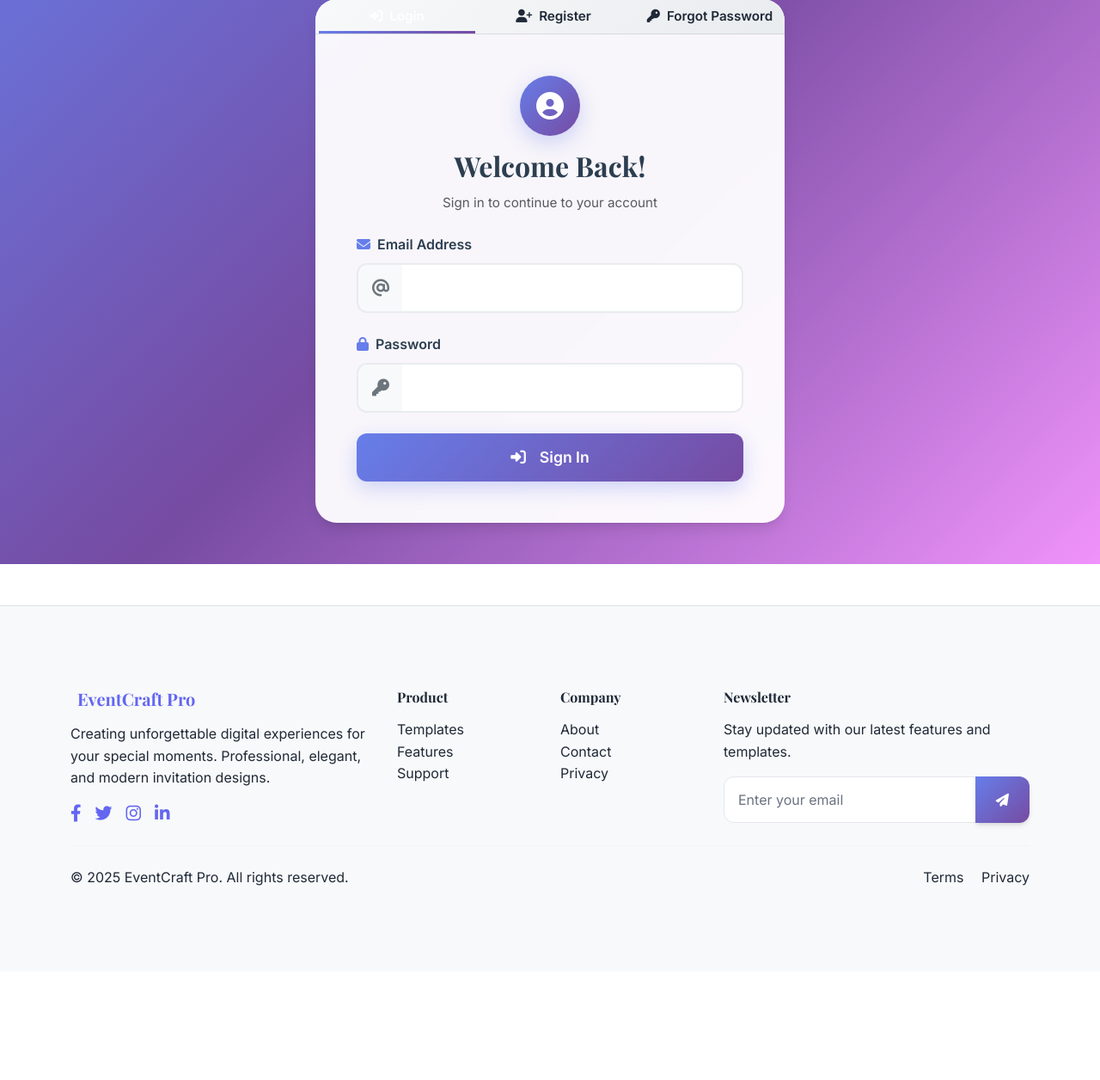
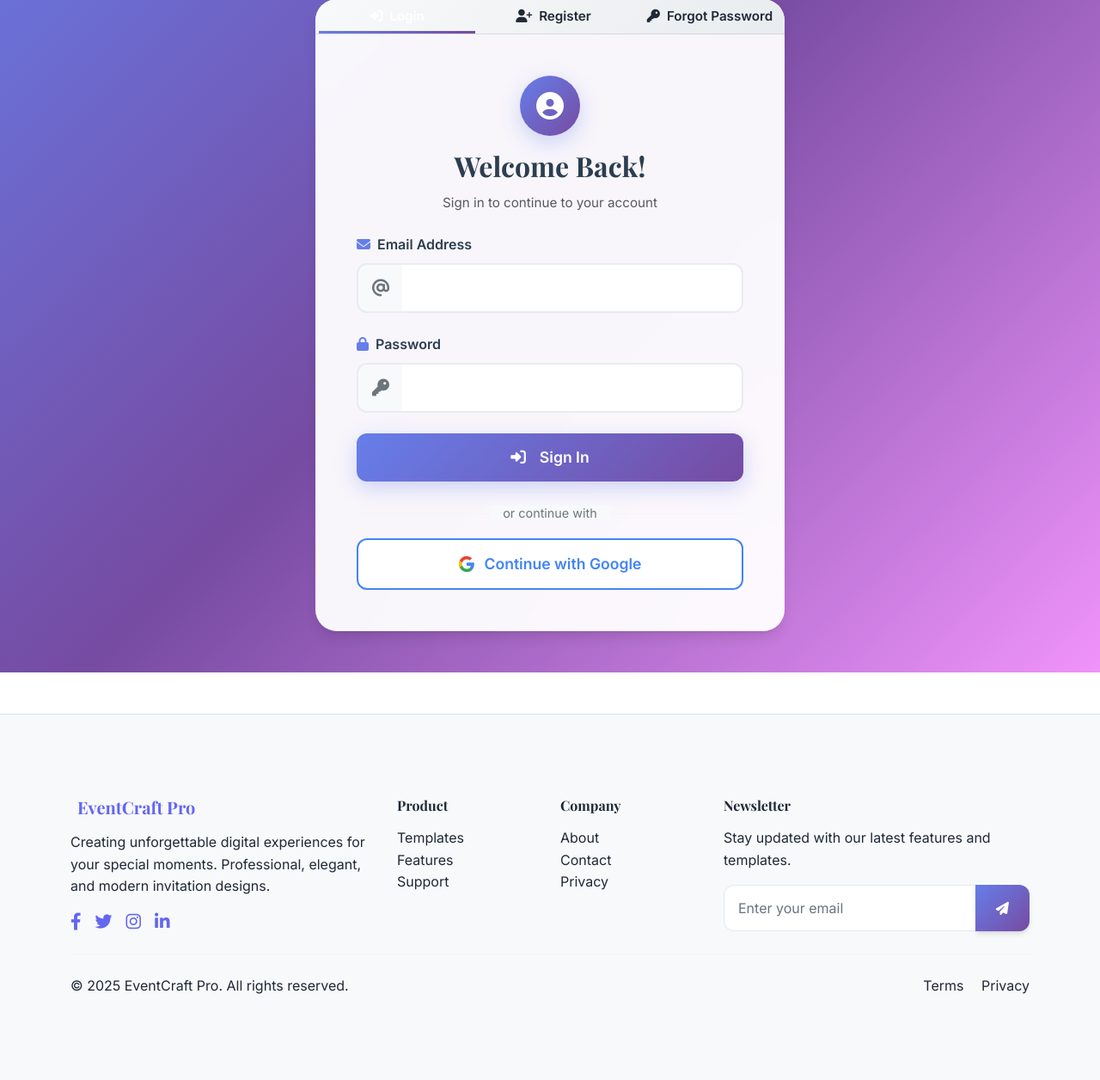
Before and after one commit to Madhan098/eventcraft, a Flask app: page /auth in a window 1280 px wide. Shown: the part 387-1643 px from the top of the page at 86% size. Before the commit the page ends 1417 px from the top, so only its background shows below. Run offline with Flask 3, Linux system fonts and the light colour scheme; some libraries are stand-ins or nearby versions.

Commit message:
Add Google OAuth authentication and auto-redirect after registration
- Implemented Google OAuth authentication with secure state parameter
- Added auto-redirect to dashboard after account creation (no manual login required)
- Updated User model to include google_id field for OAuth users
- Enhanced login page with Google sign-in buttons for both login and register forms
- Added comprehensive Google OAuth setup documentation
- Updated requirements.txt with Google OAuth dependencies
- Users can now sign in with Google or traditional email/password
- Seamless integration between OAuth and existing user system

```diff
--- a/app.py
+++ b/app.py
@@ -10,6 +10,11 @@ import datetime
 app = Flask(__name__, static_folder='static', static_url_path='/static')
 app.secret_key = os.environ.get("SESSION_SECRET", "eventcraft-secret-key-2024")
 app.wsgi_app = ProxyFix(app.wsgi_app, x_proto=1, x_host=1)
+
+# Google OAuth Configuration
+app.config['GOOGLE_CLIENT_ID'] = os.environ.get('GOOGLE_CLIENT_ID')
+app.config['GOOGLE_CLIENT_SECRET'] = os.environ.get('GOOGLE_CLIENT_SECRET')
+app.config['GOOGLE_REDIRECT_URI'] = os.environ.get('GOOGLE_REDIRECT_URI', 'http://localhost:5000/auth/google/callback')
 
 # Configure session
 from datetime import timedelta
--- a/models.py
+++ b/models.py
@@ -12,6 +12,7 @@ class User(db.Model):
     mobile = db.Column(db.String(15), nullable=False)
     password_hash = db.Column(db.String(255), nullable=False)
     is_verified = db.Column(db.Boolean, default=False)
+    google_id = db.Column(db.String(100), unique=True, nullable=True)
     created_at = db.Column(db.DateTime, default=datetime.utcnow)
     updated_at = db.Column(db.DateTime, default=datetime.utcnow, onupdate=datetime.utcnow)
 
--- a/requirements.txt
+++ b/requirements.txt
@@ -12,3 +12,7 @@ psycopg2-binary>=2.9.0,<3.0.0
 gunicorn>=20.0.0,<25.0.0
 Flask-WTF>=1.0.0,<2.0.0
 WTForms>=3.0.0,<4.0.0
+requests>=2.28.0,<3.0.0
+google-auth>=2.0.0,<3.0.0
+google-auth-oauthlib>=1.0.0,<2.0.0
+google-auth-httplib2>=0.1.0,<1.0.0
--- a/routes.py
+++ b/routes.py
@@ -9,6 +9,8 @@ import json
 import random
 import string
 import os
+import requests
+from urllib.parse import urlencode
 
 # Helper function to check authentication (moved outside register_routes)
 def is_authenticated():
@@ -162,11 +164,17 @@ def register_routes(app):
                     user.is_verified = True
                     db.session.commit()
 
+                    # Automatically log in the user
+                    session['user_id'] = user.id
+                    session['user_name'] = user.name
+                    session['user_email'] = user.email
+                    session.permanent = True
+
                     # Clear temp session
                     session.pop('temp_email', None)
 
-                    flash('Email verified successfully! Please login.', 'success')
-                    return redirect(url_for('auth'))
+                    flash('Email verified successfully! Welcome to EventCraft!', 'success')
+                    return redirect(url_for('dashboard'))
                 else:
                     flash('User not found', 'error')
                     return redirect(url_for('auth'))
@@ -178,6 +186,111 @@ def register_routes(app):
             app.logger.error(f"OTP verification error: {str(e)}")
             flash('Verification failed. Please try again.', 'error')
             return redirect(url_for('verify_otp'))
+
+    @app.route('/auth/google')
+    def google_auth():
+        """Initiate Google OAuth flow"""
+        if is_authenticated():
+            return redirect(url_for('dashboard'))
+
+        # Generate state parameter for security
+        state = ''.join(random.choices(string.ascii_letters + string.digits, k=32))
+        session['oauth_state'] = state
+
+        # Google OAuth URL
+        params = {
+            'client_id': app.config['GOOGLE_CLIENT_ID'],
+            'redirect_uri': app.config['GOOGLE_REDIRECT_URI'],
+            'scope': 'openid email profile',
+            'response_type': 'code',
+            'state': state,
+            'access_type': 'offline',
+            'prompt': 'consent'
+        }
+
+        auth_url = f"https://accounts.google.com/o/oauth2/v2/auth?{urlencode(params)}"
+        return redirect(auth_url)
+
+    @app.route('/auth/google/callback')
+    def google_callback():
+        """Handle Google OAuth callback"""
+        try:
+            # Verify state parameter
+            if request.args.get('state') != session.get('oauth_state'):
+                flash('Invalid state parameter', 'error')
+                return redirect(url_for('auth'))
+
+            code = request.args.get('code')
+            if not code:
+                flash('Authorization code not received', 'error')
+                return redirect(url_for('auth'))
+
+            # Exchange code for tokens
+            token_url = 'https://oauth2.googleapis.com/token'
+            token_data = {
+                'client_id': app.config['GOOGLE_CLIENT_ID'],
+                'client_secret': app.config['GOOGLE_CLIENT_SECRET'],
+                'code': code,
+                'grant_type': 'authorization_code',
+                'redirect_uri': app.config['GOOGLE_REDIRECT_URI']
+            }
+
+            token_response = requests.post(token_url, data=token_data)
+            token_json = token_response.json()
+
+            if 'access_token' not in token_json:
+                flash('Failed to get access token', 'error')
+                return redirect(url_for('auth'))
+
+            # Get user info from Google
+            user_info_url = 'https://www.googleapis.com/oauth2/v2/userinfo'
+            headers = {'Authorization': f"Bearer {token_json['access_token']}"}
+            user_response = requests.get(user_info_url, headers=headers)
+            user_info = user_response.json()
+
+            if 'email' not in user_info:
+                flash('Failed to get user information', 'error')
+                return redirect(url_for('auth'))
+
+            # Check if user exists
+            user = User.query.filter_by(email=user_info['email']).first()
+
+            if not user:
+                # Create new user
+                user = User(
+                    name=user_info.get('name', ''),
+                    email=user_info['email'],
+                    mobile='',  # Google doesn't provide mobile
+                    password_hash='',  # No password for OAuth users
+                    is_verified=True,  # Google users are pre-verified
+                    google_id=user_info.get('id', '')
+                )
+                db.session.add(user)
+                db.session.commit()
+                flash('Account created successfully! Welcome to EventCraft!', 'success')
+            else:
+                # Update existing user with Google ID if not set
+                if not user.google_id:
+                    user.google_id = user_info.get('id', '')
+                    user.is_verified = True
+                    db.session.commit()
+                flash('Welcome back!', 'success')
+
+            # Log in the user
+            session['user_id'] = user.id
+            session['user_name'] = user.name
+            session['user_email'] = user.email
+            session.permanent = True
+
+            # Clear OAuth state
+            session.pop('oauth_state', None)
+
+            return redirect(url_for('dashboard'))
+
+        except Exception as e:
+            app.logger.error(f"Google OAuth error: {str(e)}")
+            flash('Google authentication failed. Please try again.', 'error')
+            return redirect(url_for('auth'))
 
     @app.route('/dashboard')
     def dashboard():
--- a/templates/auth/login.html
+++ b/templates/auth/login.html
@@ -95,6 +95,25 @@
                                         </button>
                                     </div>
                                 </form>
+
+                                <!-- Google Sign-In Button -->
+                                <div class="text-center mt-4">
+                                    <div class="divider mb-3" style="position: relative; text-align: center;">
+                                        <span style="background: #f8f9fa; padding: 0 15px; color: #6c757d; font-size: 0.9rem;">or continue with</span>
+                                        <hr style="position: absolute; top: 50%; left: 0; right: 0; margin: 0; border: none; height: 1px; background: #e9ecef; z-index: -1;">
+                                    </div>
+
+                                    <a href="{{ url_for('google_auth') }}" class="btn btn-outline-primary btn-lg w-100"
+                                       style="border: 2px solid #4285f4; color: #4285f4; background: white; padding: 15px; border-radius: 12px; font-weight: 600; transition: all 0.3s ease; text-decoration: none; display: flex; align-items: center; justify-content: center; gap: 10px;">
+                                        <svg width="20" height="20" viewBox="0 0 24 24" style="flex-shrink: 0;">
+                                            <path fill="#4285f4" d="M22.56 12.25c0-.78-.07-1.53-.2-2.25H12v4.26h5.92c-.26 1.37-1.04 2.53-2.21 3.31v2.77h3.57c2.08-1.92 3.28-4.74 3.28-8.09z"/>
+                                            <path fill="#34a853" d="M12 23c2.97 0 5.46-.98 7.28-2.66l-3.57-2.77c-.98.66-2.23 1.06-3.71 1.06-2.86 0-5.29-1.93-6.16-4.53H2.18v2.84C3.99 20.53 7.7 23 12 23z"/>
+                                            <path fill="#fbbc05" d="M5.84 14.09c-.22-.66-.35-1.36-.35-2.09s.13-1.43.35-2.09V7.07H2.18C1.43 8.55 1 10.22 1 12s.43 3.45 1.18 4.93l2.85-2.22.81-.62z"/>
+                                            <path fill="#ea4335" d="M12 5.38c1.62 0 3.06.56 4.21 1.64l3.15-3.15C17.45 2.09 14.97 1 12 1 7.7 1 3.99 3.47 2.18 7.07l3.66 2.84c.87-2.6 3.3-4.53 6.16-4.53z"/>
+                                        </svg>
+                                        <span>Continue with Google</span>
+                                    </a>
+                                </div>
                             </div>
 
                             <!-- Register Form -->
@@ -184,6 +203,25 @@
                                         </button>
                                     </div>
                                 </form>
+
+                                <!-- Google Sign-In Button -->
+                                <div class="text-center mt-4">
+                                    <div class="divider mb-3" style="position: relative; text-align: center;">
+                                        <span style="background: #f8f9fa; padding: 0 15px; color: #6c757d; font-size: 0.9rem;">or continue with</span>
+                                        <hr style="position: absolute; top: 50%; left: 0; right: 0; margin: 0; border: none; height: 1px; background: #e9ecef; z-index: -1;">
+                                    </div>
+
+                                    <a href="{{ url_for('google_auth') }}" class="btn btn-outline-primary btn-lg w-100"
+                                       style="border: 2px solid #4285f4; color: #4285f4; background: white; padding: 15px; border-radius: 12px; font-weight: 600; transition: all 0.3s ease; text-decoration: none; display: flex; align-items: center; justify-content: center; gap: 10px;">
+                                        <svg width="20" height="20" viewBox="0 0 24 24" style="flex-shrink: 0;">
+                                            <path fill="#4285f4" d="M22.56 12.25c0-.78-.07-1.53-.2-2.25H12v4.26h5.92c-.26 1.37-1.04 2.53-2.21 3.31v2.77h3.57c2.08-1.92 3.28-4.74 3.28-8.09z"/>
+                                            <path fill="#34a853" d="M12 23c2.97 0 5.46-.98 7.28-2.66l-3.57-2.77c-.98.66-2.23 1.06-3.71 1.06-2.86 0-5.29-1.93-6.16-4.53H2.18v2.84C3.99 20.53 7.7 23 12 23z"/>
+                                            <path fill="#fbbc05" d="M5.84 14.09c-.22-.66-.35-1.36-.35-2.09s.13-1.43.35-2.09V7.07H2.18C1.43 8.55 1 10.22 1 12s.43 3.45 1.18 4.93l2.85-2.22.81-.62z"/>
+                                            <path fill="#ea4335" d="M12 5.38c1.62 0 3.06.56 4.21 1.64l3.15-3.15C17.45 2.09 14.97 1 12 1 7.7 1 3.99 3.47 2.18 7.07l3.66 2.84c.87-2.6 3.3-4.53 6.16-4.53z"/>
+                                        </svg>
+                                        <span>Continue with Google</span>
+                                    </a>
+                                </div>
                             </div>
 
                             <!-- Forgot Password Form -->
```
Also changed, not shown: GOOGLE_OAUTH_SETUP.md (added, +60 -0 lines), database/eventcraft.db.
